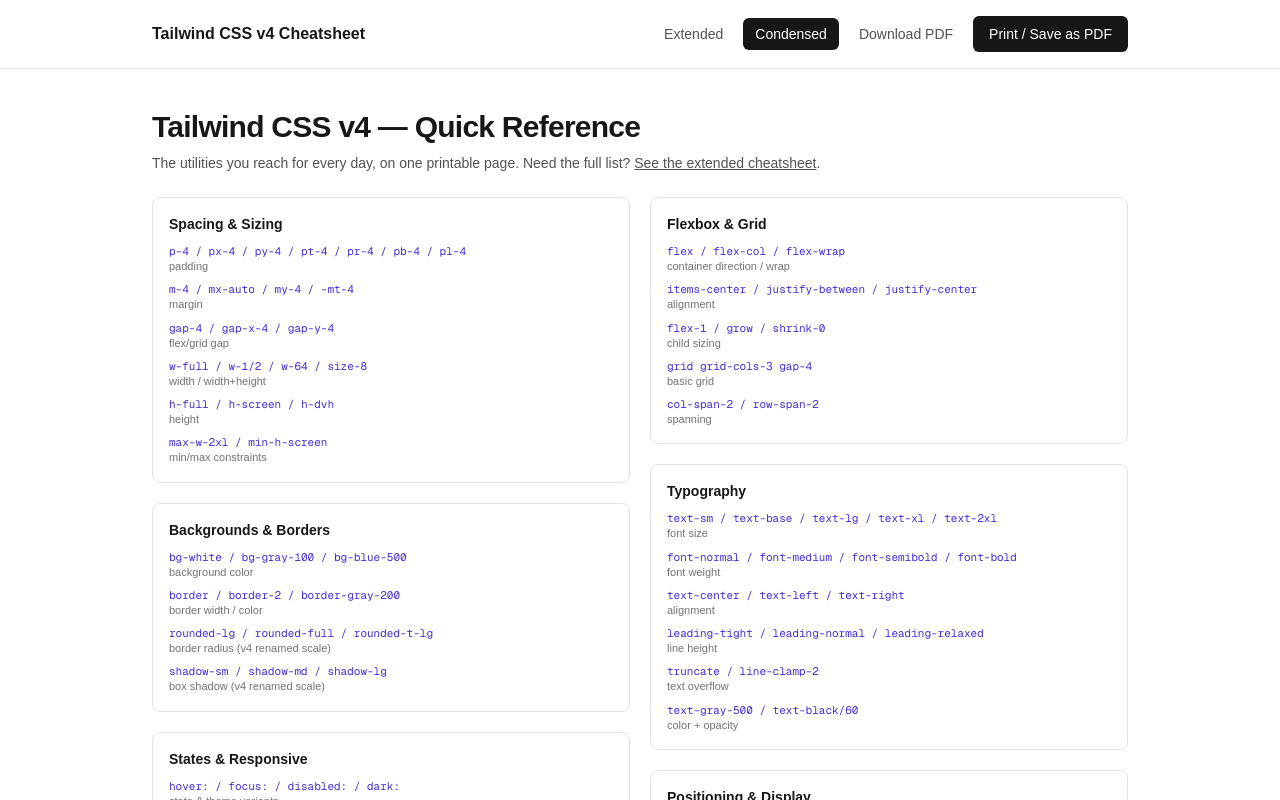
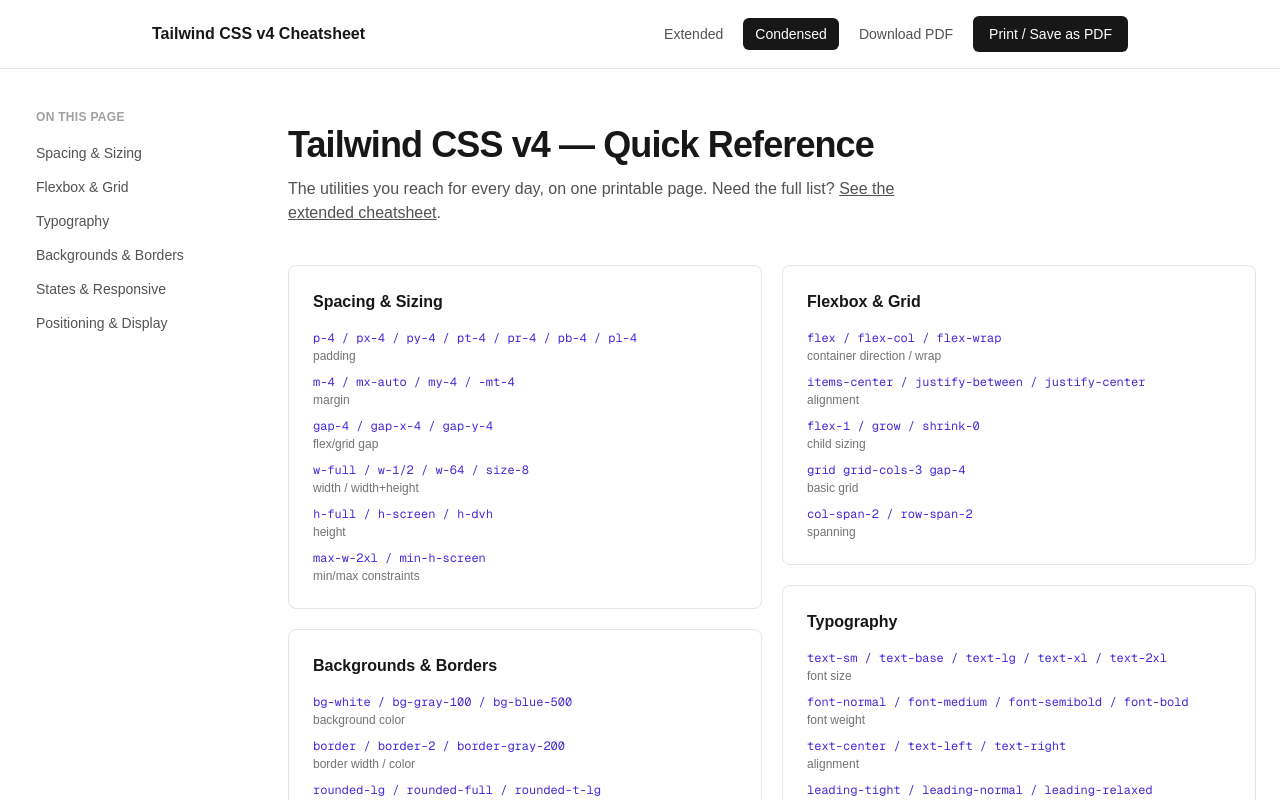
Before and after one commit to atlllas/TailwindCSS-Cheatsheet, a Next.js app: page /condensed in a window 1280 px wide. Shown: the top 800 px of the page. Built offline with nearby package versions, Linux system fonts and the light colour scheme.

Commit message:
Unify condensed page design with the extended page
Same sidebar nav, container width, and header/typography treatment
across both pages so the site reads as one consistent design system.

```diff
--- a/src/app/condensed/page.tsx
+++ b/src/app/condensed/page.tsx
@@ -1,6 +1,7 @@
 import type { Metadata } from "next";
 import Link from "next/link";
 import TopNav from "@/components/TopNav";
+import Sidebar from "@/components/Sidebar";
 import { CONDENSED_GROUPS } from "@/lib/cheatsheet-data";
 
 export const metadata: Metadata = {
@@ -9,24 +10,30 @@
     "A 1-2 page printable quick reference of the most-used Tailwind CSS v4 utility classes.",
 };
 
+const NAV_ITEMS = CONDENSED_GROUPS.map((group) => ({
+  slug: group.slug,
+  title: group.title,
+}));
+
 function Column({ groups }: { groups: typeof CONDENSED_GROUPS }) {
   return (
     <div className="flex-1 flex flex-col gap-5">
       {groups.map((group) => (
         <div
           key={group.slug}
-          className="group-card break-inside-avoid rounded-lg border border-neutral-200 bg-white p-4 dark:border-neutral-800 dark:bg-neutral-900"
+          id={group.slug}
+          className="group-card scroll-mt-6 break-inside-avoid rounded-lg border border-neutral-200 bg-white p-5 sm:p-6 print:p-3 dark:border-neutral-800 dark:bg-neutral-900"
         >
-          <h2 className="text-sm font-semibold text-neutral-900 dark:text-neutral-100 mb-2.5">
+          <h2 className="section-heading text-base font-semibold text-neutral-900 dark:text-neutral-100 mb-4 print:mb-1.5 print:text-sm">
             {group.title}
           </h2>
-          <ul className="space-y-2">
+          <ul className="space-y-2.5 print:space-y-1">
             {group.entries.map((entry) => (
               <li key={entry.class}>
-                <code className="block font-mono text-[11px] leading-snug text-indigo-700 dark:text-indigo-400 break-words">
+                <code className="block font-mono text-xs print:text-[10px] text-indigo-700 dark:text-indigo-400 break-words">
                   {entry.class}
                 </code>
-                <span className="block text-[11px] leading-snug text-neutral-500 dark:text-neutral-400">
+                <span className="block text-xs print:text-[9px] text-neutral-500 dark:text-neutral-400 mt-0.5 print:mt-0">
                   {entry.description}
                 </span>
               </li>
@@ -50,12 +57,15 @@
     <div className="flex-1 flex flex-col">
       <TopNav active="condensed" />
 
-      <div className="mx-auto w-full max-w-5xl px-6 flex-1">
-        <header className="pt-10 pb-6 print:pt-0 print:pb-4">
-          <h1 className="text-2xl sm:text-3xl font-bold tracking-tight text-neutral-900 dark:text-neutral-100">
+      <div className="mx-auto w-full max-w-7xl px-6 flex-1 lg:flex lg:gap-10">
+        <Sidebar items={NAV_ITEMS} />
+
+        <div className="min-w-0 flex-1">
+          <header className="pt-14 pb-10 print:pt-0 print:pb-3">
+            <h1 className="text-3xl sm:text-4xl font-bold tracking-tight text-neutral-900 dark:text-neutral-100 print:text-xl">
               Tailwind CSS v4 — Quick Reference
             </h1>
-          <p className="mt-2 text-sm text-neutral-600 dark:text-neutral-400 max-w-2xl">
+            <p className="mt-3 text-neutral-600 dark:text-neutral-400 max-w-2xl print:hidden">
               The utilities you reach for every day, on one printable page.
               Need the full list?{" "}
               <Link href="/" className="underline">
@@ -65,7 +75,7 @@
             </p>
           </header>
 
-        <section className="pb-16 flex flex-col md:flex-row print:flex-row gap-5">
+          <section className="pb-24 print:pb-6 flex flex-col md:flex-row print:flex-row gap-5">
             <Column groups={leftGroups} />
             <Column groups={rightGroups} />
           </section>
@@ -75,5 +85,6 @@
           </p>
         </div>
       </div>
+    </div>
   );
 }
```
Also changed, not shown: 2 other files (tests, documents, lock files or other folders). Lines whose indentation alone changed are shown as unchanged.
